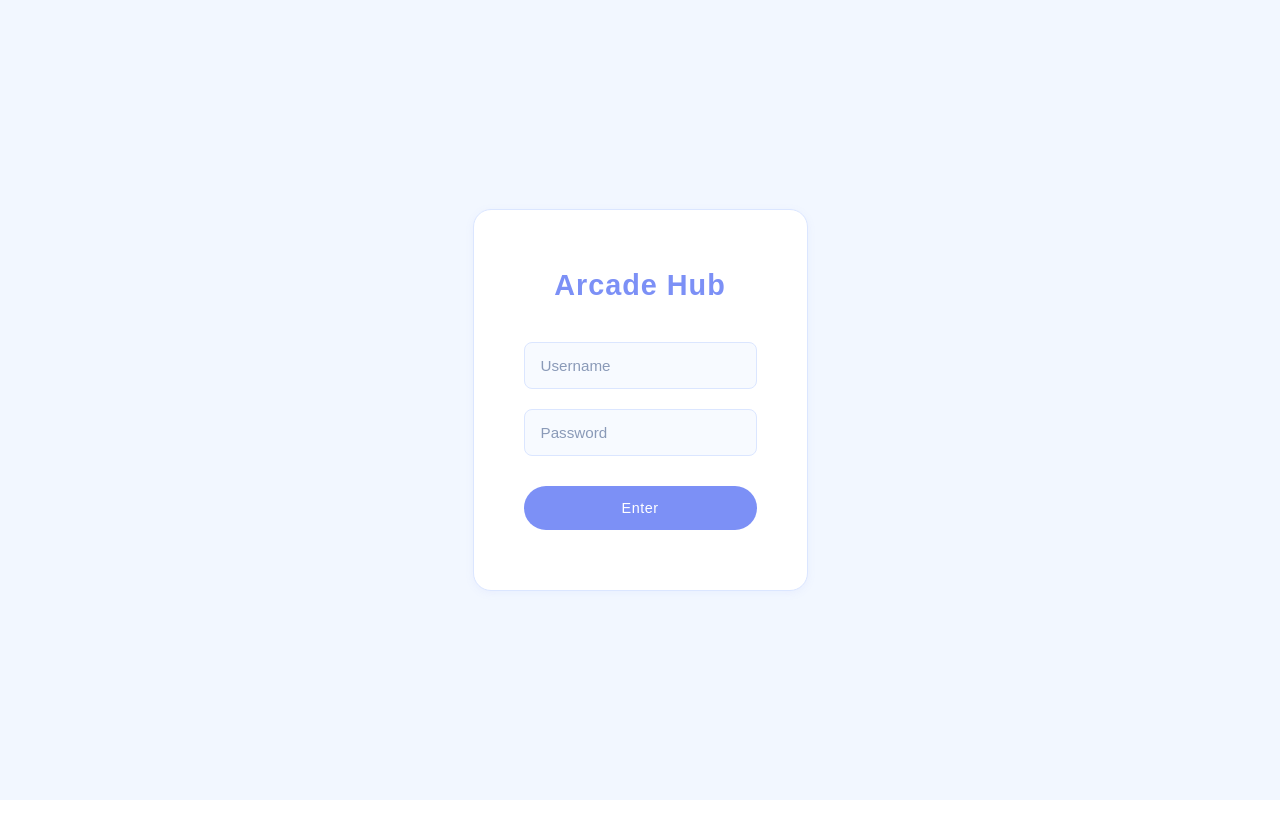
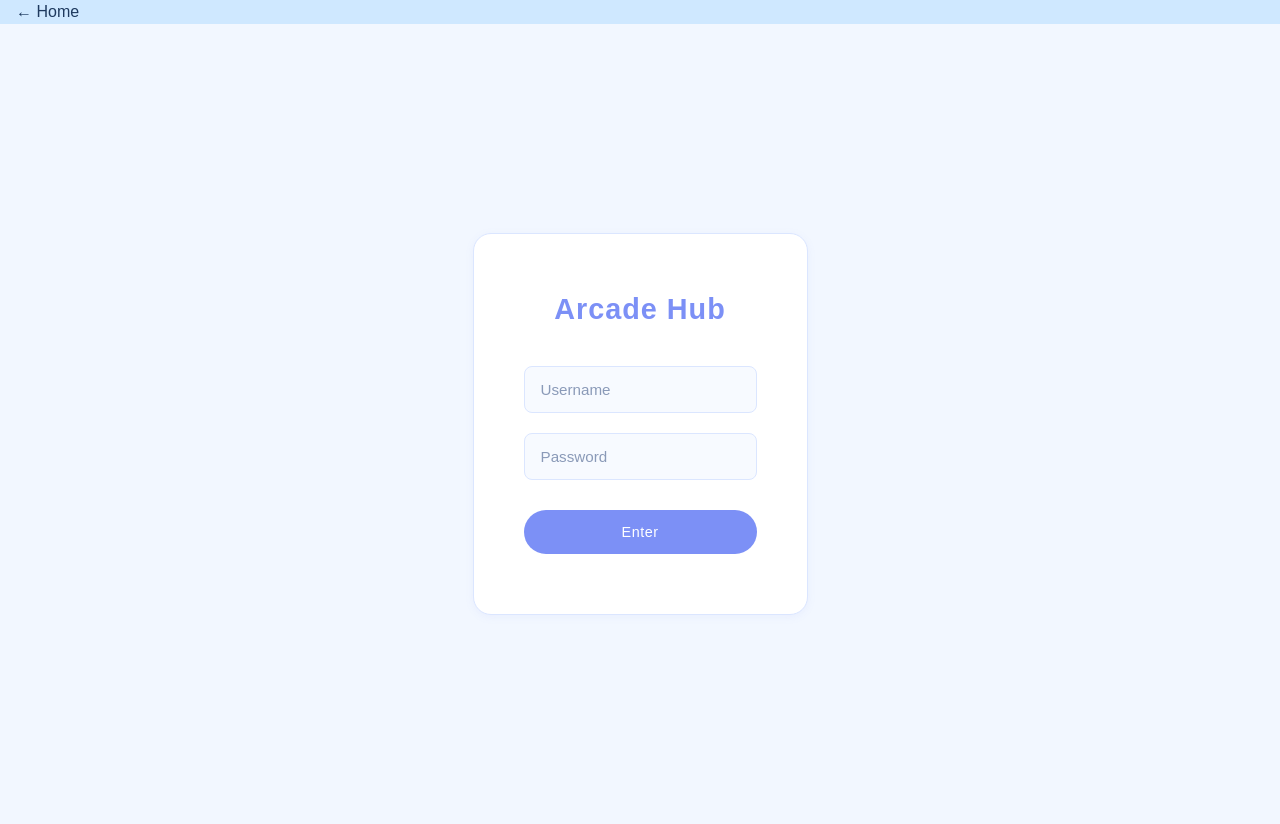
Before and after one commit to fabjenny13/Arcade_Hub, a React (Vite) app: page /login in a window 1280 px wide. Before the commit the page ends 800 px from the top, so only its background shows below. Built offline with nearby package versions, Linux system fonts and the light colour scheme.

Commit message:
can navigate to profile page and logout + small fixes

```diff
--- a/src/App.jsx
+++ b/src/App.jsx
@@ -3,7 +3,7 @@ import Dashboard from "./Pages/Dashboard";
 import Minesweeper from "./Minesweeper/Minesweeper";
 import Profile from "./Pages/Profile";
 import Pacman from "./Pacman/Pacman";
-import Login from "./Login/Login";
+import Login from "./Pages/Login";
 import FlappyBird from "./FlappyBird/FlappyBird";
 
 function App() {
--- a/src/Login/Login.jsx
+++ /dev/null
@@ -1,49 +0,0 @@
-import { useState } from 'react';
-import { useNavigate } from 'react-router-dom';
-import { useAuth } from '../context/AuthContext';
-import './Login.css';
-
-export default function Login() {
-  const [username, setUsername] = useState('');
-  const [password, setPassword] = useState('');
-  const [error, setError] = useState('');
-  const navigate = useNavigate();
-  const { login } = useAuth();
-
-  const handleSubmit = (e) => {
-    e.preventDefault();
-    setError('');
-
-    if (login(username, password)) {
-      navigate('/');
-    } else {
-      setError('Please enter both username and password');
-    }
-  };
-
-  return (
-    <div className="login-container">
-      <div className="login-box">
-        <h1>Arcade Hub</h1>
-        <form onSubmit={handleSubmit}>
-          <input
-            type="text"
-            placeholder="Username"
-            value={username}
-            onChange={(e) => setUsername(e.target.value)}
-            required
-          />
-          <input
-            type="password"
-            placeholder="Password"
-            value={password}
-            onChange={(e) => setPassword(e.target.value)}
-            required
-          />
-          {error && <p className="error-message">{error}</p>}
-          <button type="submit">Enter</button>
-        </form>
-      </div>
-    </div>
-  );
-}
--- a/src/Pages/Dashboard.jsx
+++ b/src/Pages/Dashboard.jsx
@@ -68,8 +68,11 @@ export default function Dashboard() {
         {isAuthenticated ? (
           <div className="user-section">
             <span className="username">Hello, {user.username}!</span>
-            <button className="logout-btn" onClick={logout}>
-              Logout
+            <button
+              className="profile-btn"
+              onClick={() => navigate("/profile")}
+            >
+              Profile
             </button>
           </div>
         ) : (
--- a/src/Login/Login.css
+++ b/src/Pages/Login.css
@@ -1,3 +1,10 @@
+.page {
+  width: 100%;
+  height: 100%;
+  display: flex;
+  flex-direction: column;
+}
+
 .login-container {
   display: flex;
   justify-content: center;
--- /dev/null
+++ b/src/Pages/Login.jsx
@@ -0,0 +1,53 @@
+import { useState } from "react";
+import { useNavigate } from "react-router-dom";
+import { useAuth } from "../context/AuthContext";
+import Navbar from "../Components/Navbar";
+import "./Login.css";
+
+export default function Login() {
+  const [username, setUsername] = useState("");
+  const [password, setPassword] = useState("");
+  const [error, setError] = useState("");
+  const navigate = useNavigate();
+  const { login } = useAuth();
+
+  const handleSubmit = (e) => {
+    e.preventDefault();
+    setError("");
+
+    if (login(username, password)) {
+      navigate("/");
+    } else {
+      setError("Please enter both username and password");
+    }
+  };
+
+  return (
+    <div className="page">
+      <Navbar />
+      <div className="login-container">
+        <div className="login-box">
+          <h1>Arcade Hub</h1>
+          <form onSubmit={handleSubmit}>
+            <input
+              type="text"
+              placeholder="Username"
+              value={username}
+              onChange={(e) => setUsername(e.target.value)}
+              required
+            />
+            <input
+              type="password"
+              placeholder="Password"
+              value={password}
+              onChange={(e) => setPassword(e.target.value)}
+              required
+            />
+            {error && <p className="error-message">{error}</p>}
+            <button type="submit">Enter</button>
+          </form>
+        </div>
+      </div>
+    </div>
+  );
+}
--- a/src/Pages/Profile.jsx
+++ b/src/Pages/Profile.jsx
@@ -1,10 +1,14 @@
 import { useNavigate } from "react-router-dom";
 import Navbar from "../Components/Navbar";
 import "./Profile.css";
+import { useAuth } from "../context/AuthContext";
 
 export default function Profile() {
   const navigate = useNavigate();
+  const { user, logout } = useAuth();
+
   const handleLogout = () => {
+    logout();
     navigate("/");
   };
 
@@ -14,8 +18,7 @@ export default function Profile() {
       <main className="profile-content">
         <section className="profile-card">
           <div>
-            <p className="profile-label">Username</p>
-            <h1 className="profile-name">PlayerOne</h1>
+            <h1 className="profile-name">{user.username}</h1>
           </div>
           <button className="profile-logout" onClick={handleLogout}>
             Logout
--- a/src/pacman/pacman.css
+++ b/src/pacman/pacman.css
@@ -1,3 +1,10 @@
+.page {
+  width: 100%;
+  height: 100%;
+  display: flex;
+  flex-direction: column;
+}
+
 .game-container {
   display: flex;
   flex-direction: column;
--- a/src/pacman/pacman.jsx
+++ b/src/pacman/pacman.jsx
@@ -1,5 +1,6 @@
 import { useState, useEffect } from "react";
 import "./Pacman.css";
+import Navbar from "../Components/Navbar";
 
 // Game board: 0=empty, 1=wall, 2=pellet
 const createInitialBoard = () => [
@@ -96,6 +97,9 @@ export default function Pacman() {
   };
 
   return (
+    <div className="page">
+      <Navbar />
+
       <div className="game-container">
         <div className="game-header">
           <div className="score-board">
@@ -132,5 +136,6 @@ export default function Pacman() {
           <p>Use arrow keys to move</p>
         </div>
       </div>
+    </div>
   );
 }
```
Lines whose indentation alone changed are shown as unchanged.
